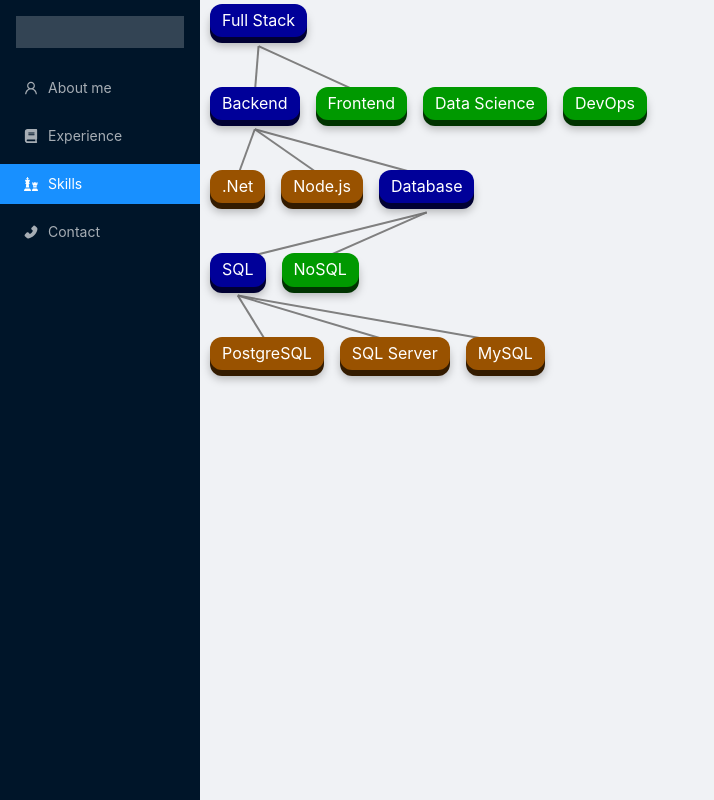
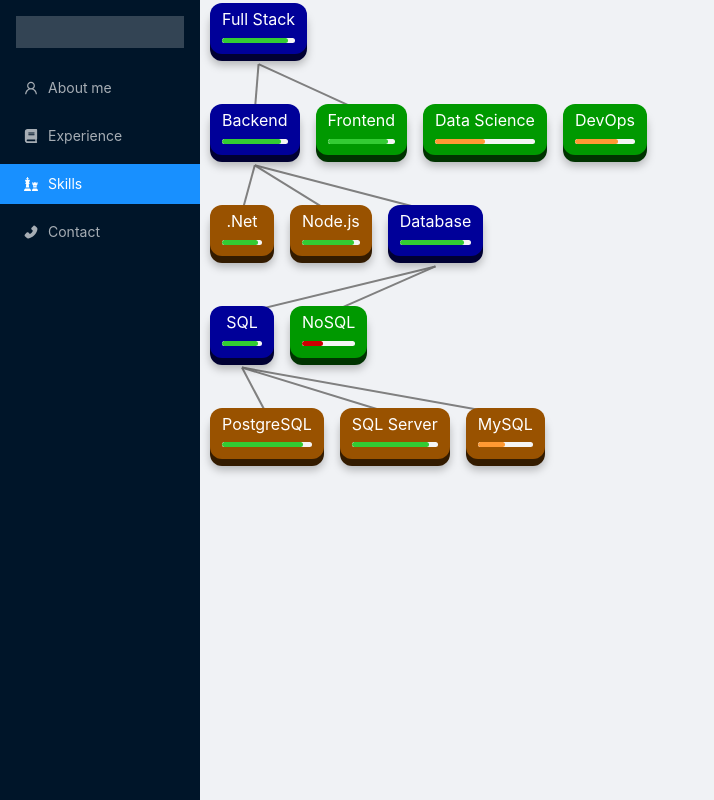
Before and after one commit to RokiFoki/eCV, a React app in the folder reactjs/: page /skills in a window 1280 px wide. Shown: the whole page, without its empty margins (0-714 px from the left). Built offline with nearby package versions, Linux system fonts and the light colour scheme.

Commit message:
add progressbar experience

```diff
--- a/reactjs/src/Shared/skills-data.ts
+++ b/reactjs/src/Shared/skills-data.ts
@@ -2,118 +2,162 @@
     level?: number,
     name: string,
     children: ISkillNoLevel[]
+    experience: number | 'avg' | 'max' | 'min';
 }
 
 export interface ISkill extends ISkillNoLevel {
     level: number,
-    children: ISkill[]
+    children: ISkill[],
+    experience: number;
 }
+
+const avg = (exps: number[]) => exps.length && exps.reduce((a, b) => a + b, 0) / exps.length;
+const max = (exps: number[]) => exps.reduce((a, b) => a > b ? a : b, 0);
+const min = (exps: number[]) => exps.reduce((a, b) => a > b ? b : a, 99999);
 
 const skills: ISkillNoLevel[] = [{
     level: 0,
     name: 'Full Stack',
+    experience: 'avg',
     children: [{
         name: 'Backend',
+        experience: 'max',
         children: [{
             name: '.Net',
-            children: []
+            children: [],
+            experience: 90
         }, {
             name: 'Node.js',
-            children: []
+            children: [],
+            experience: 90
         }, {
             name: 'Database',
+            experience: 'max',
             children: [{
                 name: 'SQL',
+                experience: 'max',
                 children: [{
                     name: 'PostgreSQL',
-                    children: []
+                    children: [],
+                    experience: 90
                 }, {
                     name: 'SQL Server',
-                    children: []
+                    children: [],
+                    experience: 90
                 }, {
                     name: 'MySQL',
-                    children: []
+                    children: [],
+                    experience: 50
                 }]
             }, {
                 name: 'NoSQL',
+                experience: 'max',
                 children: [{
                     name: 'mongoDB',
-                    children: []
+                    children: [],
+                    experience: 40
                 }]
             }]
         }]
     }, {
         name: 'Frontend',
+        experience: 'max',
         children: [{
             name: 'Angular',
+            experience: 'max',
             children: [{
                 name: 'Angular2+',
-                children: []
+                children: [],
+                experience: 90,
             }, {
                 name: 'AngularJS',
-                children: []
+                children: [],
+                experience: 90
             }]
         }, {
             name: 'React',
-            children: []
+            children: [],
+            experience: 50
         }]
     }]
 }, {
     level: 1,
     name: 'Data Science',
+    experience: 'max',
     children: [{
         name: 'Machine Learning',
-        children: []
+        children: [],
+        experience: 40
     }, {
         name: 'TensorFlow (python)',
-        children: []
+        children: [],
+        experience: 50
     }]
 }, {
     level: 1,
     name: 'DevOps',
+    experience: 'avg',
     children: [{
         name: 'Scripting',
+        experience: 'max',
         children: [{
             name: 'python',
-            children: []
+            children: [],
+            experience: 80
         }, {
             name: 'bash',
-            children: []
+            children: [],
+            experience: 65
         }, {
             name: 'PowerShell',
-            children: []
+            children: [],
+            experience: 35
         }]
     }, {
         name: 'Octopus',
-        children: []
+        children: [],
+        experience: 80
     }, {
         name: 'TeamCity',
-        children: []
+        children: [],
+        experience: 80
     }, {
         name: 'Cloud Platforms',
+        experience: 'max',
         children: [{
             name: 'AWS',
-            children: []
+            children: [],
+            experience: 50
         }, {
             name: 'Azure',
-            children: []
+            children: [],
+            experience: 50
         }, {
             name: 'DigitalOcean',
-            children: []
+            children: [],
+            experience: 30
         }]
     }]
 }]
 
-const updateLevels = (data: ISkillNoLevel, level=1) => {
+const updateNodes = (data: ISkillNoLevel, level=1) => {
     if (data.level === undefined) {
         data.level = level;
     };
 
     for (const node of data.children) {
-        updateLevels(node, data.level+1);
+        updateNodes(node, data.level+1);
+    }
+
+    if (data.experience === 'avg') {
+        data.experience = avg(data.children.map(c => c.experience as number));
+    } else if (data.experience === 'max') {
+        data.experience = max(data.children.map(c => c.experience as number));
+    } else if (data.experience === 'min') {
+        data.experience = min(data.children.map(c => c.experience as number));
     }
 
     return data as ISkill;
 }
 
-export default skills.map(skill => updateLevels(skill));
+export default skills.map(skill => updateNodes(skill));
--- a/reactjs/src/Skills/SkillNode/SkillNode.module.scss
+++ b/reactjs/src/Skills/SkillNode/SkillNode.module.scss
@@ -3,6 +3,15 @@
     $hover-animation: cubic-bezier(.3, .7, .4, 1.5);
     $click-time: 35ms;
     $button-radius: 12px;
+
+    $front-hover-y-offset: -9px;
+    $front-y-offset: -7px;
+    $front-active-y-offset: -3px;
+
+    $shadow-hover-y-offset: 5px;
+    $shadow-y-offset: 4px;
+    $shadow-active-y-offset: 2px;
+
     .pushable {
         position: relative;
         background: transparent;
@@ -17,22 +26,22 @@
         }
 
         &:hover .front {
-            transform: translateY(-8px);
+            transform: translateY($front-hover-y-offset);
             transition: transform $hover-time $hover-animation;
         }
 
         &:hover .shadow {
-            transform: translateY(4px);
+            transform: translateY($shadow-hover-y-offset);
             transition: transform $hover-time $hover-animation;
         }
 
         &:active .shadow {
-            transform: translateY(2px);
+            transform: translateY(shadow-active-y-offset);
             transition: transform $click-time;
         }
 
         &:active .front {
-            transform: translateY(-2px);
+            transform: translateY($front-active-y-offset);
             transition: transform $click-time;
         }
     }
@@ -45,7 +54,7 @@
        height: 100%;
        border-radius: $button-radius;
        background: rgba(0, 0, 0, 0.25);
-       transform: translateY(3px);
+       transform: translateY($shadow-y-offset);
        filter: blur(4px);
     }
 
@@ -75,7 +84,7 @@
         font-size: 1rem;
         color: white;
         background: hsl(32deg, 100%, 30%);
-        transform: translateY(-6px);
+        transform: translateY($front-y-offset);
         transition: transform 600ms cubic-bezier(.3, .7, .4, 1);
 
         &.selected {
--- a/reactjs/src/Skills/SkillNode/SkillNode.tsx
+++ b/reactjs/src/Skills/SkillNode/SkillNode.tsx
@@ -1,6 +1,11 @@
+import { Progress } from 'antd';
 import React, { useRef } from 'react';
 import styles from './SkillNode.module.scss';
 
+const red = 'rgb(204, 0, 0)';
+const orange = 'rgb(255, 153, 51)';
+const lightGreen = 'rgb(204, 255, 51)';
+const green = 'rgb(51, 204, 51)';
 
 const SkillNode: React.FC<SkillNodeProps> = (props) => {
   return (
@@ -11,7 +16,16 @@
       <span className={`${styles.shadow} ${props.class && styles[props.class]}`}></span>
       <span className={`${styles.edge} ${props.class && styles[props.class]}`}></span>
       <span className={`${styles.front} ${props.class && styles[props.class]}`}>
-        {props.name}
+        <div style={{minWidth: 40}}>
+          {props.name}
+        </div>
+        <div style={{width: '100%', lineHeight: '1em', marginTop: -4 }}>
+          <Progress percent={props.experience} showInfo={false}
+            strokeColor={ props.experience >= 90 ? green :
+                          props.experience >= 75 ? lightGreen :
+                          props.experience >= 50 ? orange :red }
+            strokeWidth={5}/>
+        </div>
       </span>
     </button>
   </span>
@@ -21,6 +35,7 @@
   name: string;
   onClick?: () => void;
   class?: 'selected' | 'has-children' | '';
+  experience: number;
   nodeButtonRef: (el: HTMLButtonElement) => void;
 }
 
--- a/reactjs/src/Skills/Skills.tsx
+++ b/reactjs/src/Skills/Skills.tsx
@@ -44,7 +44,7 @@
 const nodesLevels = [...levelGenerator(skillNodes)];
 let shownNodes = nodesLevels.flat();
 const Skills: React.FC = () => {
-  const [nodes, updateNodes] = useState([...levelGenerator(skillNodes)]);
+  const [nodes, updateNodes] = useState(nodesLevels);
   const [svgCords, updateSvgCords] = useState<{[key: string]: {x: number, y: number, width: number, height: number}}>({});
   const svgRef = useRef<SVGSVGElement>(null);
 
@@ -135,6 +135,7 @@
                 name={node.name}
                 key={node.name}
                 class={node.selected ? 'selected' : node.children.length > 0 ? 'has-children' : ''}
+                experience={node.experience}
                 nodeButtonRef={(el) => { handleNodeRef(node.name, el) }}
                 ></SkillNode>))}
           </Space>
```
